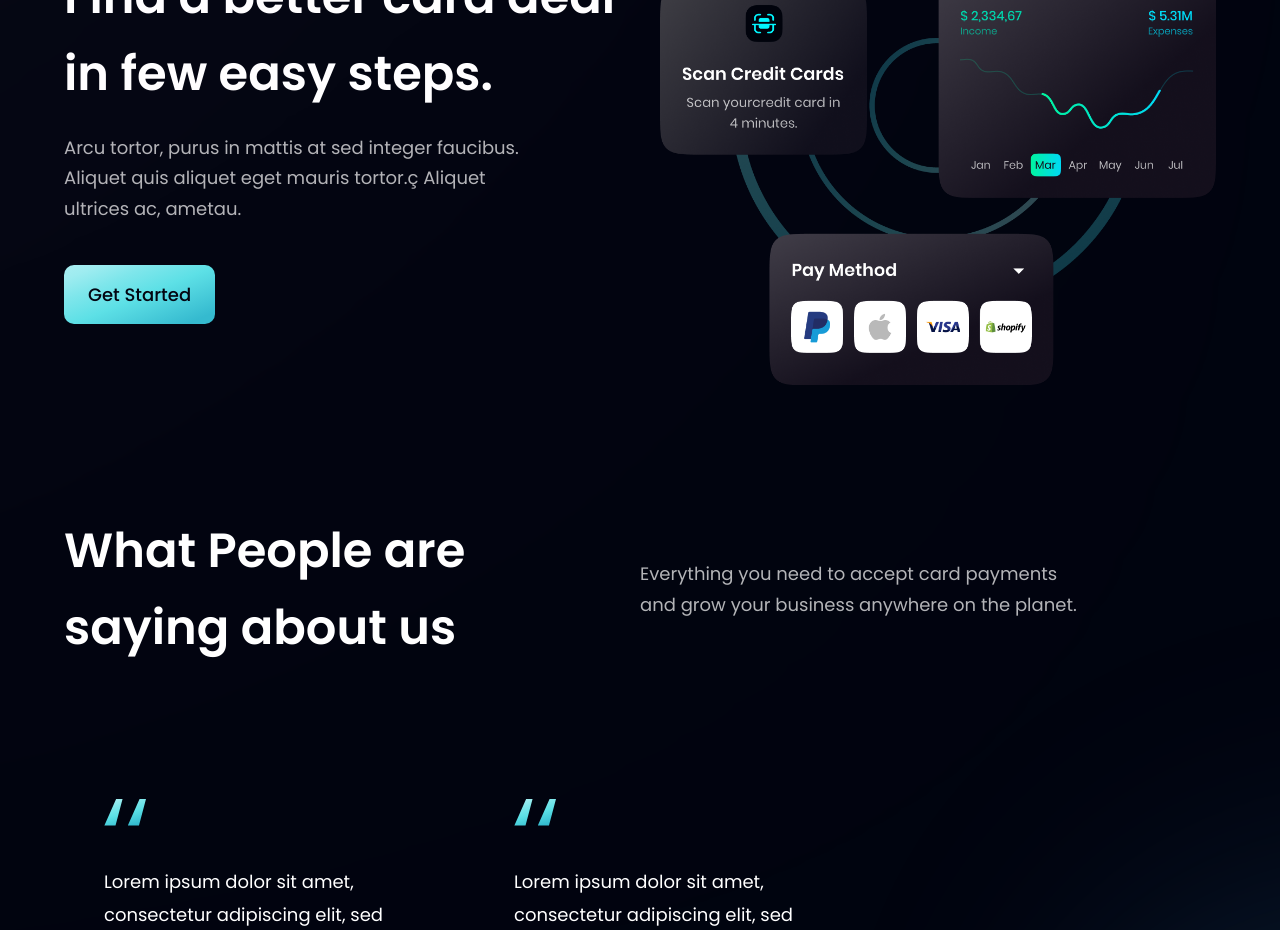
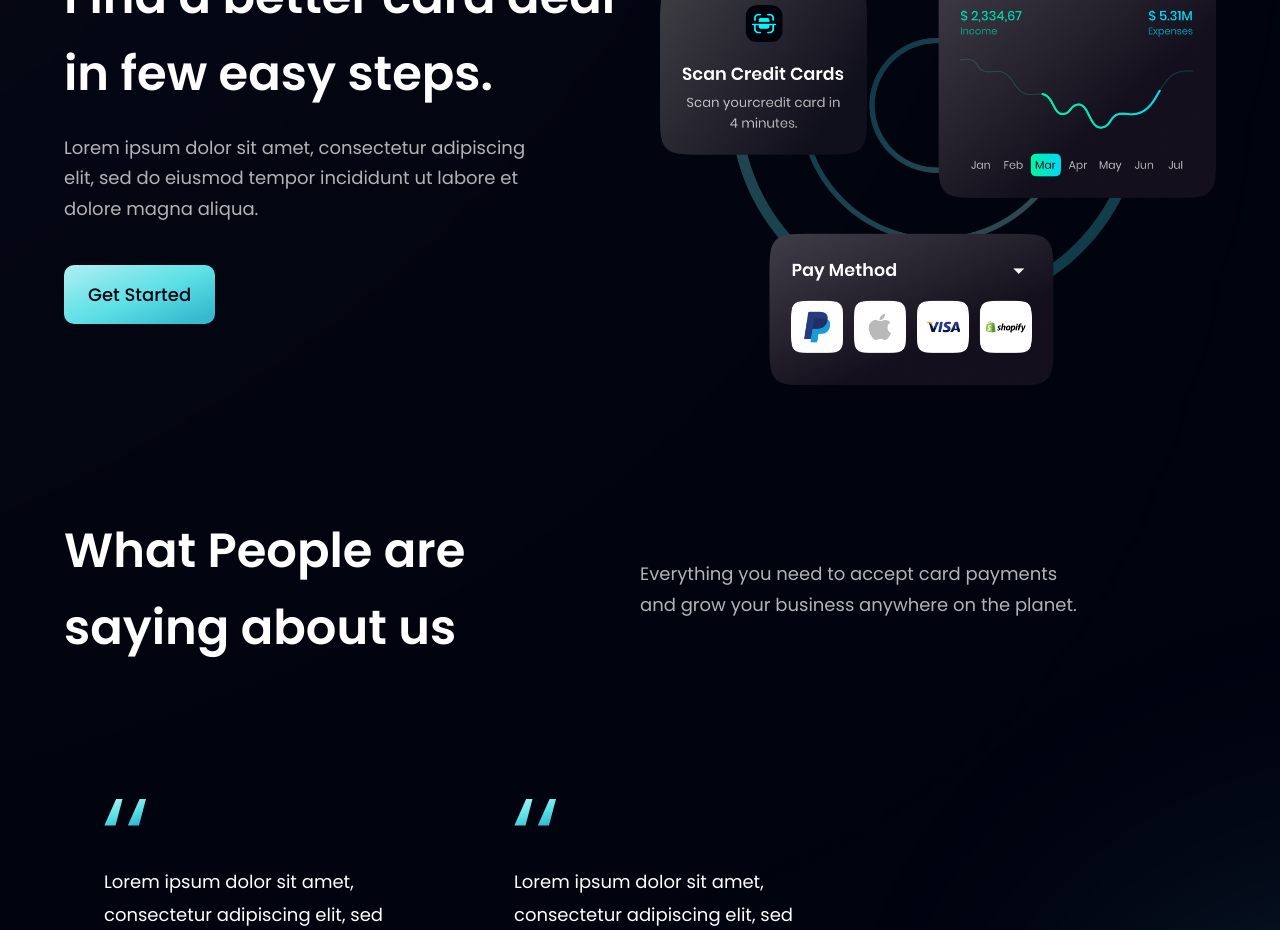
Before and after one commit to pcdb-maker/bankApp, a React (Vite) app: page / in a window 1280 px wide. Shown: the part 2540-3470 px from the top of the page. Built offline with nearby package versions, Linux system fonts and the light colour scheme.

Commit message:
Card deal.jsx completed

```diff
--- a/src/components/CardDeal.jsx
+++ b/src/components/CardDeal.jsx
@@ -10,8 +10,7 @@
         steps.
       </h2>
       <p className={`${styles.paragraph} max-w-[470px] mt-5`}>
-        Arcu tortor, purus in mattis at sed integer faucibus. Aliquet quis
-        aliquet eget mauris tortor.ç Aliquet ultrices ac, ametau.
+      Lorem ipsum dolor sit amet, consectetur adipiscing elit, sed do eiusmod tempor incididunt ut labore et dolore magna aliqua.
       </p>
 
       <Button styles={`mt-10`} />
```
